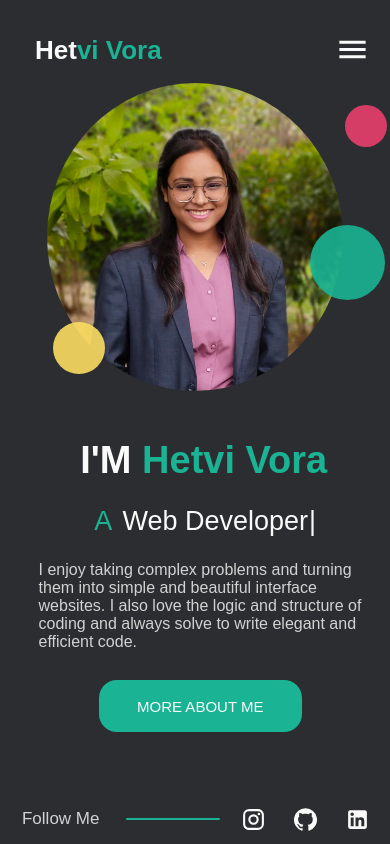
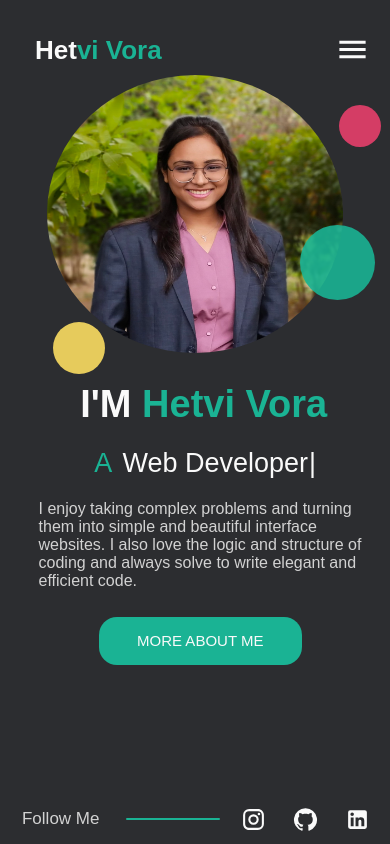
Before and after one commit to HetviVora3007/portfolio-website, a React (Create React App) app: page / in a window 390 px wide. Built offline with nearby package versions, Linux system fonts and the light colour scheme.

Commit message:
added some mediaquery

```diff
--- a/src/Pages/HomePage/Home.css
+++ b/src/Pages/HomePage/Home.css
@@ -144,6 +144,7 @@
 @media screen and (max-width: 550px) {
 
     .homepage-subcontainer {
+        height: 90%;
         flex-direction: column;
     }
 
@@ -156,7 +157,7 @@
     .leftside-containt {
         margin: 0 0 45px 30px;
         width: 90%;
-        height: 90%;
+        height: 95%;
         align-items: center;
     }
 
@@ -203,13 +204,13 @@
         width: 75px;
         height: 75px;
         top: 225px;
-        right: 5px;
+        right: 15px;
     }
 
     .flotting {
         width: 42px;
         height: 42px;
         top: 105px;
-        right: 3px;
+        right: 9px;
     }
 }
```
